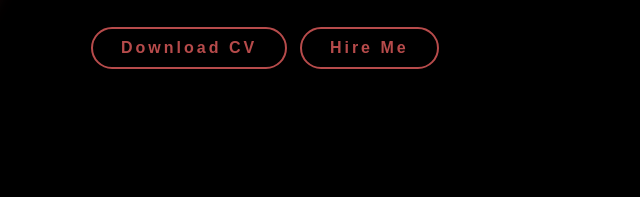
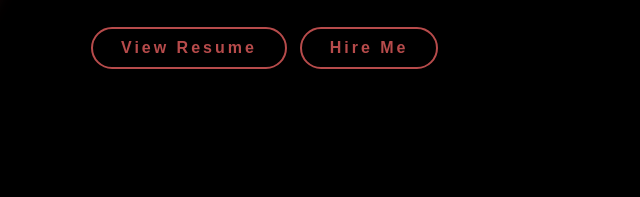
Before and after one commit to S130725/portfolio, a plain HTML site: page index.html in a window 1280 px wide. Shown: the part 507-704 px from the top of the page, 509-1149 px from the left. Drawn offline with Linux system fonts and the light colour scheme.

```diff
--- a/index.html
+++ b/index.html
@@ -42,7 +42,7 @@ I enjoy turning ideas into real-world projects and continuously improving my ski
 
       <a href="https://instagram.com/shivanihehee" target="_blank"><i class="fa-brands fa-instagram"></i></a>
     </div>
-    <div class="btn">Download CV</div>
+   <a href="/resume.pdf" class="btn" target="_blank">View Resume</a>
    <a href="#contact" class="btn">Hire Me</a>
   </div>
 </section>
```
Also changed, not shown: 1 other file.
